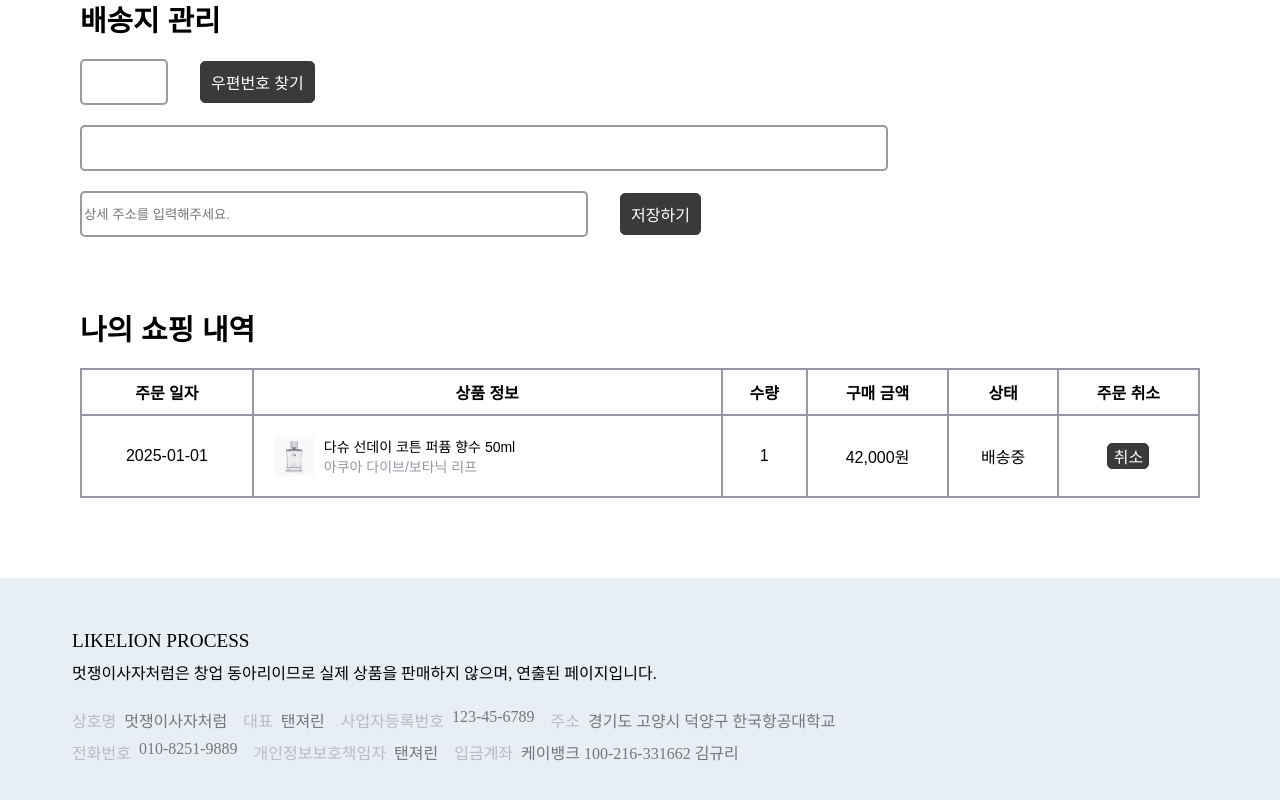
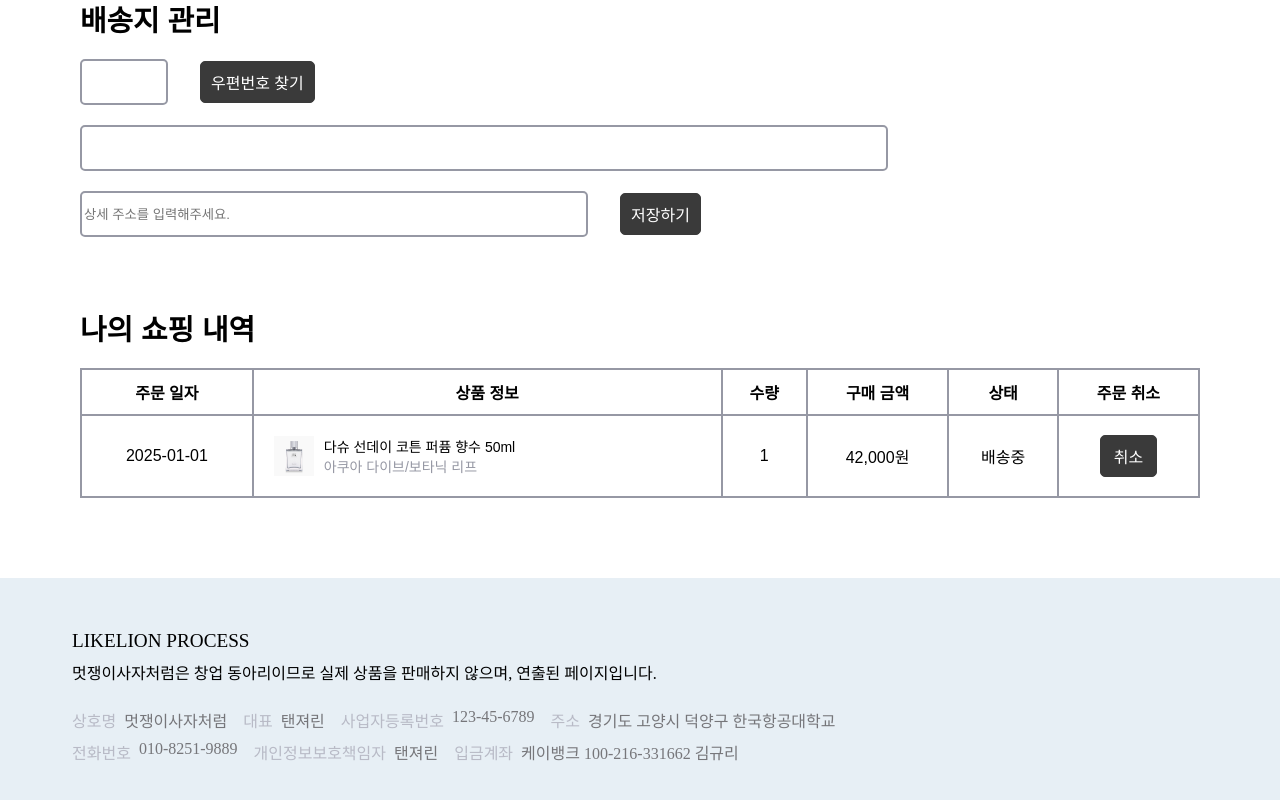
Before and after one commit to Likelion-13th/tangerine-frontend, a React (Create React App) app: page /mypage in a window 1280 px wide. Shown: the part 637-1437 px from the top of the page. Built offline with nearby package versions, Linux system fonts and the light colour scheme; a web font is replaced by a local one.

Commit message:
20250507 frontend

```diff
--- a/src/styles/Mypage.css
+++ b/src/styles/Mypage.css
@@ -200,18 +200,19 @@
     padding: 10px;
     white-space: nowrap;
 }
+
 .history-cancel {
     width: 100%;
     display: flex;
     justify-content: center;
 }
-
 .history-cancel-button {
-    width: 40px;
-    height: 40%;
+    width: 30%;
+    height: 40px;
     display: flex;
     justify-content: center;
     align-items: center;
+    padding: 0 10px;
     background-color: #3A3A3A;
     border: 1px solid #3A3A3A;
     border-radius: 5px;
```
